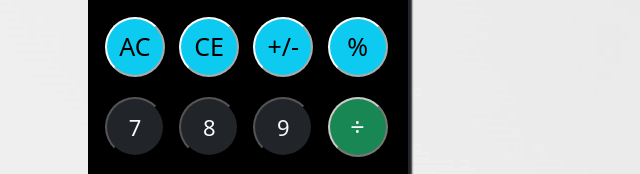
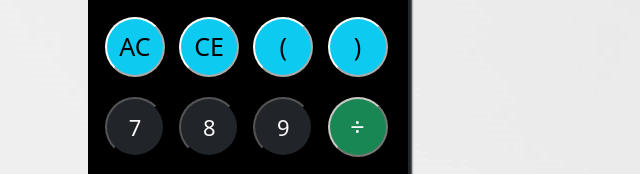
Before and after one commit to mehedih99/Project-Calculator, a plain HTML site: page index.html in a window 1280 px wide. Shown: the part 216-390 px from the top of the page, 392-1032 px from the left. Drawn offline with nearby package versions, Linux system fonts and the light colour scheme.

Commit message:
update brakets

```diff
--- a/assets/css/style.css
+++ b/assets/css/style.css
@@ -6,7 +6,6 @@ body{
 
 .customimg{
     background-image: url(bg-image.jpg);
-    /* background-size: 100%; */
     background-repeat: no-repeat;
     height: 750px;
 
@@ -30,8 +29,8 @@ body{
     padding-top: 30px;
     padding-bottom: 0;
     font-family: 'Cookie', cursive;
+}
 
-}
 .calheaderright{
     margin-bottom: 0;
     color: white;
--- a/index.html
+++ b/index.html
@@ -35,8 +35,8 @@
                 <div class="container">
                     <button class="oparetor bg-info brdrcolor" id="clear" onclick="deleteMe()"> AC</button>
                     <button class="oparetor bg-info brdrcolor" id="cut" onclick="deleteMe()"> CE </button>
-                    <button class="oparetor bg-info brdrcolor" id="" onclick="calculator('-')" > +/- </button>
-                    <button class="oparetor bg-info brdrcolor" id="" onclick="calculator('%')" > % </button>
+                    <button class="oparetor bg-info brdrcolor" id="" onclick="calculator('(')" > ( </button>
+                    <button class="oparetor bg-info brdrcolor" id="" onclick="calculator(')')" > ) </button>
 
                     <button class="number bg-dark text-light " id="7" onclick="calculator('7')"> 7</button>
                     <button class="number bg-dark text-light " id="8" onclick="calculator('8')"> 8</button>
```
